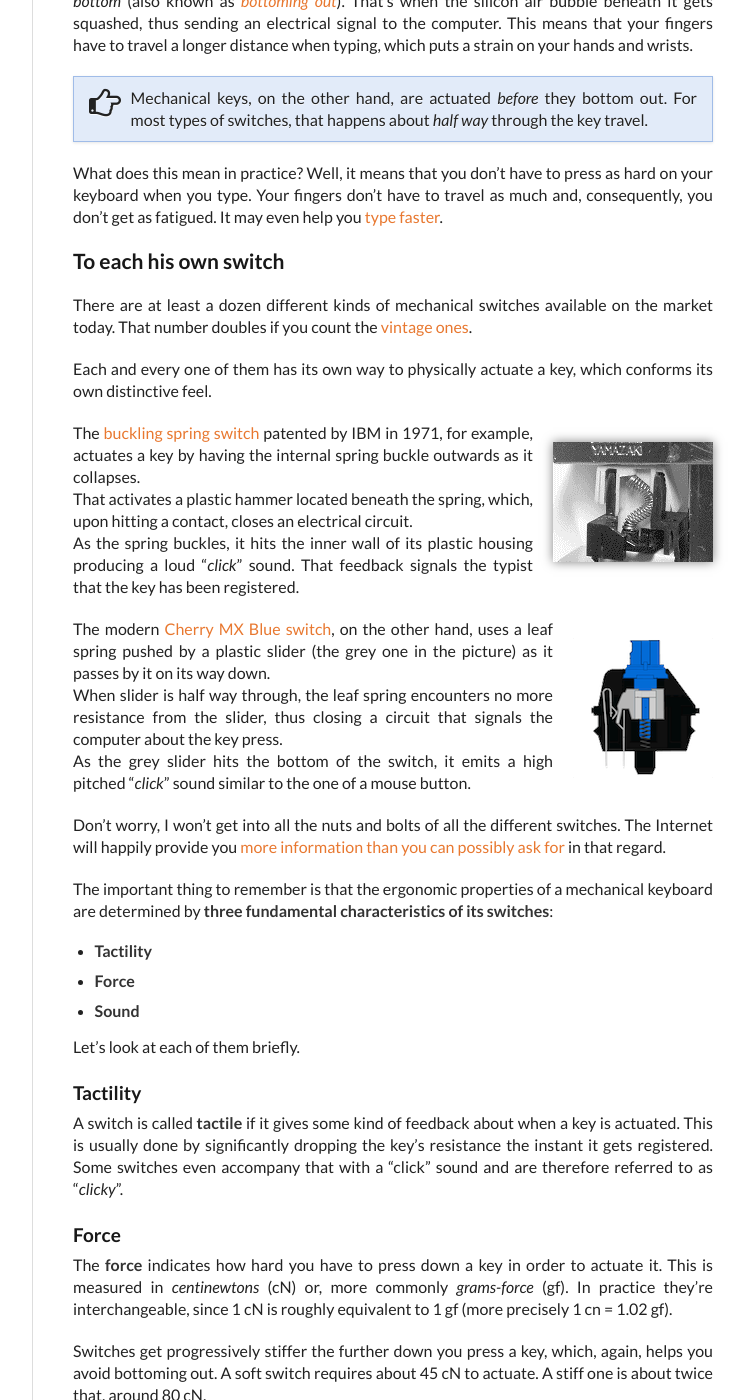
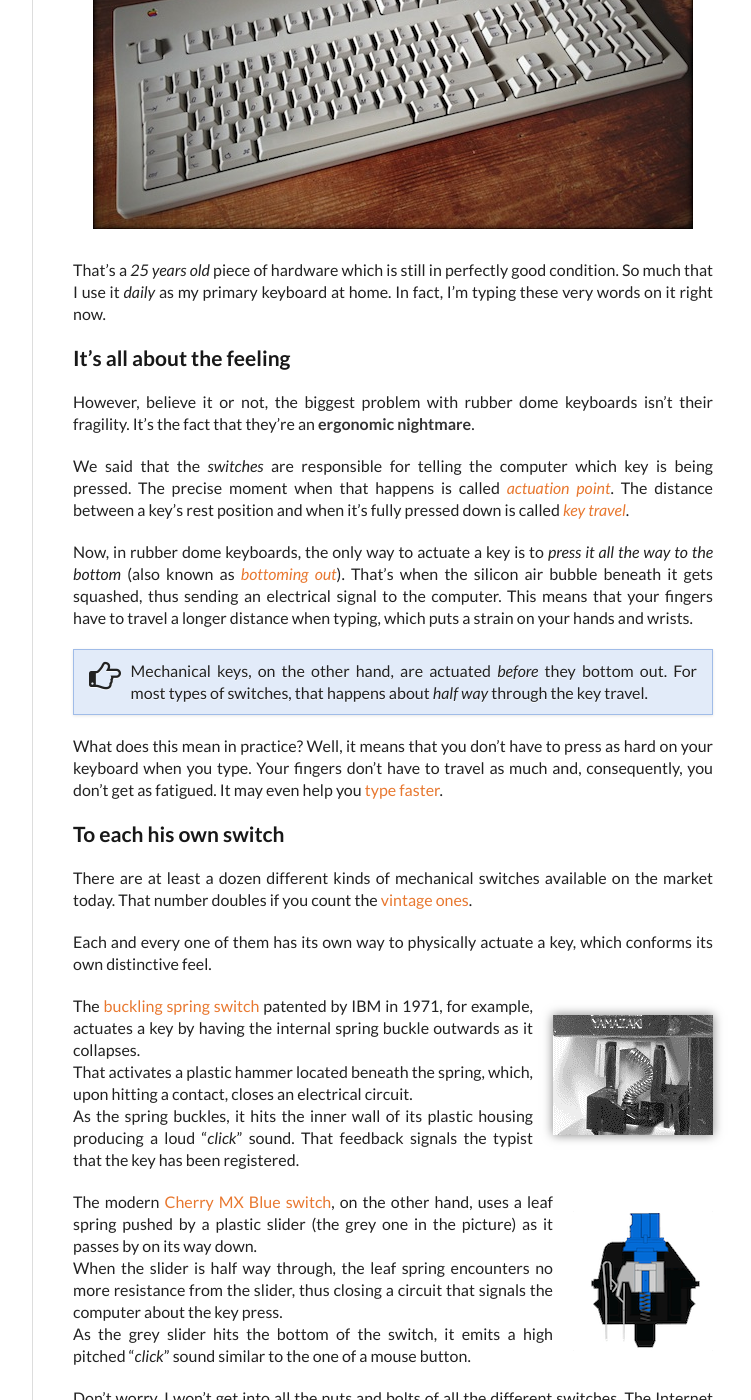
Before and after one commit to megakemp/megakemp.github.io, a Jekyll site: the page built from _posts/2014-05-09-a-gentle-introduction-to-mechanical-keyboards.md, in a window 1280 px wide and 1400 px high, scrolled down 3527 px. Shown: the whole window, without its empty margins (378-1129 px from the left). Built offline with Jekyll 4.4.1, drawn with Linux system fonts in a browser that asks for light colours; nearby versions of some CDN libraries; Markdown is read by kramdown in place of the engine named in the settings; comment, search, counter and statistics services are not loaded; some of the changed text lies outside the part shown.

Commit message:
Adds a paragraph on my AEKII.

```diff
--- a/_posts/2014-05-09-a-gentle-introduction-to-mechanical-keyboards.md
+++ b/_posts/2014-05-09-a-gentle-introduction-to-mechanical-keyboards.md
@@ -83,7 +83,21 @@
      class="screenshot-noshadow" />
 
 While today's mainstream keyboards certainly serve their purpose, they have a limited lifetime.
+
 With time and usage, the rubber bubbles eventually wear out, which means you have to press harder on the keys to activate them. The letters printed on the keys fade or peel off. The cheap plastic parts loosen up or bend. And by the time you're finally read to throw those suckers in the bin, they've managed to [drive you nuts](http://bloodysamoan.deviantart.com/art/Frustrated-T-Rex-typing-185564857).
+
+Mechanical keyboards, on the other hand, are **built to last**.
+
+As a testimony of their extreme durability, I can tell you that the oldest one in my collection is an [Apple Extended Keyboard II](http://en.m.wikipedia.org/wiki/Apple_Extended_Keyboard) dated 1989 and it works like a charm.
+
+<a href="{{ site.url }}/assets/{{ page.assets }}/appleextendedkeyboardII_hires.jpg">
+<img src="{{ site.url }}/assets/{{ page.assets }}/appleextendedkeyboardII.jpg"
+     alt="My glorious Apple Extended Keyboard II from 1989"
+     title="My glorious Apple Extended Keyboard from 1989"
+     class="screenshot-noshadow" />
+</a>
+
+That's a _25 years old_ piece of hardware which is still in perfectly good condition. So much that I use it _daily_ as my primary keyboard at home. In fact, I'm typing these very words on it right now.
 
 ### It's all about the feeling
 
@@ -122,8 +136,8 @@
      title="The Cherry MX Blue switch"
      class="article" />
 
-The modern [Cherry MX Blue switch](http://deskthority.net/wiki/Cherry_MX_Blue), on the other hand, uses a leaf spring pushed by a plastic slider (the grey one in the picture) as it passes by it on its way down.
-When slider is half way through, the leaf spring encounters no more resistance from the slider, thus closing a circuit that signals the computer about the key press.
+The modern [Cherry MX Blue switch](http://deskthority.net/wiki/Cherry_MX_Blue), on the other hand, uses a leaf spring pushed by a plastic slider (the grey one in the picture) as it passes by on its way down.
+When the slider is half way through, the leaf spring encounters no more resistance from the slider, thus closing a circuit that signals the computer about the key press.
 As the grey slider hits the bottom of the switch, it emits a high pitched "_click_" sound similar to the one of a mouse button.
 
 Don't worry, I won't get into all the nuts and bolts of all the different switches. The Internet will happily provide you [more information than you can possibly ask for](http://deskthority.net/wiki/Category:List_of_all_keyboard_switches) in that regard.
```
Also changed, not shown: assets/a-gentle-introduction-to-mechanical-keyboards/appleextendedkeyboardII.jpg (added), assets/a-gentle-introduction-to-mechanical-keyboards/appleextendedkeyboardII_hires.jpg (added).
